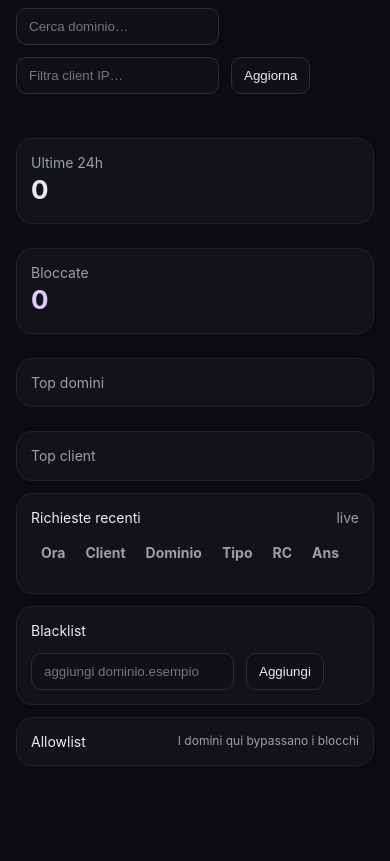
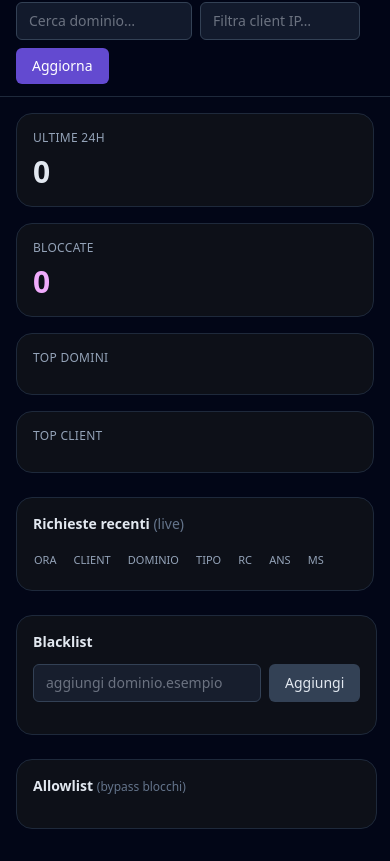
Before and after one commit to danilotallaric2/dnsserver, a website: page public/index.html in a window 390 px wide. Shown: the part 54-915 px from the top of the page. Before the commit the page ends 844 px from the top, so only its background shows below. Drawn offline with nearby package versions, Linux system fonts and the light colour scheme; no server answers.

Commit message:
Enhance UI design: update HTML structure and improve CSS styles for better layout and responsiveness

```diff
--- a/public/index.html
+++ b/public/index.html
@@ -1,65 +1,97 @@
 <!doctype html>
-<html lang="it">
+<html lang="it" class="h-full bg-slate-950">
 <head>
   <meta charset="utf-8" />
   <meta name="viewport" content="width=device-width, initial-scale=1" />
   <title>DNS Monitor & Filter</title>
+  <script src="https://cdn.tailwindcss.com?plugins=forms"></script>
   <link rel="stylesheet" href="style.css">
+  <script>
+    tailwind.config = {
+      theme: {
+        extend: {
+          colors: {
+            card: '#111318',
+            accent: '#7c5cff'
+          }
+        }
+      }
+    }
+  </script>
 </head>
-<body>
-  <header>
-    <div class="wrap row">
-      <div class="brand">🛡️ DNS Monitor & Filter</div>
-      <div class="pill" id="host"></div>
-      <div class="row toolbar">
-        <input id="search" placeholder="Cerca dominio…" />
-        <input id="client" placeholder="Filtra client IP…" />
-        <button id="reload">Aggiorna</button>
+<body class="h-full text-slate-200 font-sans">
+  <header class="sticky top-0 z-20 backdrop-blur bg-slate-950/85 border-b border-slate-800">
+    <div class="mx-auto max-w-7xl px-4 py-3 flex flex-wrap gap-4 items-center">
+      <div class="flex items-center gap-2 text-lg font-semibold tracking-wide"><span>🛡️</span><span>DNS Monitor & Filter</span></div>
+      <div id="host" class="px-3 py-1 rounded-full bg-slate-800 text-slate-400 text-xs font-mono"></div>
+      <div class="ml-auto flex flex-wrap gap-2 items-center">
+        <input id="search" class="w-44 md:w-56 bg-slate-800/60 border border-slate-700 rounded-md px-3 py-2 text-sm focus:outline-none focus:ring-2 focus:ring-accent" placeholder="Cerca dominio…" />
+        <input id="client" class="w-40 bg-slate-800/60 border border-slate-700 rounded-md px-3 py-2 text-sm focus:outline-none focus:ring-2 focus:ring-accent" placeholder="Filtra client IP…" />
+        <button id="reload" class="bg-accent/80 hover:bg-accent text-white text-sm font-medium px-4 py-2 rounded-md transition">Aggiorna</button>
       </div>
     </div>
   </header>
-  <main class="wrap">
-    <section class="grid">
-      <div class="card"><div class="muted">Ultime 24h</div><div id="total" class="big">0</div></div>
-      <div class="card"><div class="muted">Bloccate</div><div id="blocked" class="big violet">0</div></div>
-      <div class="card"><div class="muted">Top domini</div><div id="topDomains" class="list"></div></div>
-      <div class="card"><div class="muted">Top client</div><div id="topClients" class="list"></div></div>
+
+  <main class="mx-auto max-w-7xl px-4 pb-8 mt-4 space-y-6">
+    <section class="grid gap-4 sm:grid-cols-2 lg:grid-cols-4">
+      <div class="rounded-2xl bg-card/80 border border-slate-800 p-4 flex flex-col gap-2">
+        <div class="text-xs uppercase tracking-wide text-slate-400">Ultime 24h</div>
+        <div id="total" class="text-3xl font-bold">0</div>
+      </div>
+      <div class="rounded-2xl bg-card/80 border border-slate-800 p-4 flex flex-col gap-2">
+        <div class="text-xs uppercase tracking-wide text-slate-400">Bloccate</div>
+        <div id="blocked" class="text-3xl font-bold text-fuchsia-300">0</div>
+      </div>
+      <div class="rounded-2xl bg-card/80 border border-slate-800 p-4 flex flex-col gap-3">
+        <div class="text-xs uppercase tracking-wide text-slate-400">Top domini</div>
+        <div id="topDomains" class="text-xs space-y-1"></div>
+      </div>
+      <div class="rounded-2xl bg-card/80 border border-slate-800 p-4 flex flex-col gap-3">
+        <div class="text-xs uppercase tracking-wide text-slate-400">Top client</div>
+        <div id="topClients" class="text-xs space-y-1"></div>
+      </div>
     </section>
 
-    <section class="card">
-      <div class="row space">
-        <div class="title">Richieste recenti</div>
-        <div class="muted">live</div>
+    <section class="rounded-2xl bg-card/80 border border-slate-800 p-4">
+      <div class="flex flex-wrap items-center justify-between mb-3 gap-2">
+        <div class="text-sm font-semibold">Richieste recenti <span class="text-slate-500 font-normal">(live)</span></div>
       </div>
-      <div class="tablewrap">
-        <table>
-          <thead>
-            <tr class="muted">
-              <th>Ora</th><th>Client</th><th>Dominio</th><th>Tipo</th><th>RC</th><th>Ans</th><th>ms</th><th></th>
+      <div class="overflow-auto max-h-[520px] custom-scroll">
+        <table class="min-w-full text-sm">
+          <thead class="text-slate-400 text-[11px] uppercase">
+            <tr class="text-left">
+              <th class="py-1 pr-4 font-medium">Ora</th>
+              <th class="py-1 pr-4 font-medium">Client</th>
+              <th class="py-1 pr-4 font-medium">Dominio</th>
+              <th class="py-1 pr-4 font-medium">Tipo</th>
+              <th class="py-1 pr-4 font-medium">RC</th>
+              <th class="py-1 pr-4 font-medium">Ans</th>
+              <th class="py-1 pr-4 font-medium">ms</th>
+              <th class="py-1 pr-4 font-medium"></th>
             </tr>
           </thead>
-          <tbody id="tbody"></tbody>
+          <tbody id="tbody" class="align-top"></tbody>
         </table>
       </div>
     </section>
 
-    <section class="card">
-      <div class="row space">
-        <div class="title">Blacklist</div>
-        <div class="row">
-          <input id="blkInput" placeholder="aggiungi dominio.esempio" />
-          <button id="blkAdd">Aggiungi</button>
+    <section class="grid gap-6 lg:grid-cols-2">
+      <div class="rounded-2xl bg-card/80 border border-slate-800 p-4 flex flex-col gap-4">
+        <div class="flex items-center justify-between flex-wrap gap-3">
+          <div class="text-sm font-semibold">Blacklist</div>
+          <div class="flex gap-2 w-full sm:w-auto">
+            <input id="blkInput" class="flex-1 bg-slate-800/60 border border-slate-700 rounded-md px-3 py-2 text-sm focus:outline-none focus:ring-2 focus:ring-accent" placeholder="aggiungi dominio.esempio" />
+            <button id="blkAdd" class="bg-slate-700 hover:bg-slate-600 text-sm px-4 py-2 rounded-md">Aggiungi</button>
+          </div>
         </div>
+        <div id="blkList" class="flex flex-wrap gap-2 text-xs"></div>
       </div>
-      <div id="blkList" class="row"></div>
-    </section>
-
-    <section class="card">
-      <div class="row space">
-        <div class="title">Allowlist</div>
-        <div class="muted" style="font-size:12px">I domini qui bypassano i blocchi</div>
+      <div class="rounded-2xl bg-card/80 border border-slate-800 p-4 flex flex-col gap-4">
+        <div class="flex items-center justify-between flex-wrap gap-2">
+          <div class="text-sm font-semibold">Allowlist <span class="text-slate-500 text-xs font-normal">(bypass blocchi)</span></div>
+        </div>
+        <div id="allowList" class="flex flex-wrap gap-2 text-xs"></div>
       </div>
-      <div id="allowList" class="row"></div>
     </section>
   </main>
   <script src="app.js"></script>
--- a/public/style.css
+++ b/public/style.css
@@ -1,29 +1,22 @@
-:root { --bg:#0b0c10; --card:#111318; --muted:#9aa0a6; --fg:#e8eaed; --accent:#7c5cff; --ok:#1db954; --err:#ff5c5c; }
-*{box-sizing:border-box} body{margin:0;background:var(--bg);color:var(--fg);font:14px/1.4 Inter,system-ui,Segoe UI,Roboto,Arial}
-header{position:sticky;top:0;background:linear-gradient(180deg,#0b0c10,#0b0c10cc 70%,#0b0c1000);backdrop-filter:saturate(1.2) blur(6px);z-index:10}
-.wrap{max-width:1100px;margin:0 auto;padding:16px}
-.row{display:flex;gap:12px;flex-wrap:wrap;align-items:center}
-.space{justify-content:space-between;align-items:center}
-.brand{font-weight:700;font-size:18px;letter-spacing:.2px}
-.card{background:var(--card);border:1px solid #1f232b;border-radius:16px;padding:14px;margin-top:12px}
-.pill{padding:6px 10px;border-radius:999px;background:#1a1f2b;border:1px solid #272b35;color:var(--muted)}
-input,button{background:#0f1117;color:var(--fg);border:1px solid #2a2f3a;border-radius:10px;padding:10px 12px}
-button{cursor:pointer}
-.toolbar{margin-left:auto}
-.grid{display:grid;grid-template-columns:repeat(4,minmax(0,1fr));gap:12px}
-@media (max-width:900px){ .grid{grid-template-columns:repeat(2,minmax(0,1fr))} }
-@media (max-width:600px){ .grid{grid-template-columns:1fr} }
-.big{font-size:26px;font-weight:700}
-.violet{color:#e4c7ff}
-.tablewrap{overflow:auto}
-table{width:100%;border-collapse:separate;border-spacing:0 8px}
-th,td{text-align:left;padding:8px 10px}
-tbody tr{background:#0f1117;border:1px solid #1f232b}
-tbody tr td:first-child{border-radius:10px 0 0 10px}
-tbody tr td:last-child{border-radius:0 10px 10px 0}
-.mono{font-family:ui-monospace,SFMono-Regular,Menlo,Consolas,monospace;font-size:12px}
-.muted{color:var(--muted)}
-.badge{font-size:12px;padding:2px 8px;border-radius:999px}
-.ok{background:#16361f;border:1px solid #1f5c2d;color:#93d3a7}
-.err{background:#3b1b1b;border:1px solid #5e2727;color:#f0a8a8}
-.blocked{background:#36233f;border:1px solid #5f2a77;color:#e4c7ff}
+/* Custom complements to Tailwind */
+body { font-feature-settings: "cv02","cv03","cv04","cv11"; }
+
+/* Scrollbar styling */
+.custom-scroll::-webkit-scrollbar { width: 10px; }
+.custom-scroll::-webkit-scrollbar-track { background: #0f172a; }
+.custom-scroll::-webkit-scrollbar-thumb { background: #1e293b; border-radius: 8px; }
+.custom-scroll::-webkit-scrollbar-thumb:hover { background: #334155; }
+
+/* Badges reused by app.js */
+.badge { display:inline-flex;align-items:center;border-radius:999px;padding:2px 8px;font-size:11px;font-weight:500;letter-spacing:.3px;line-height:1; }
+.ok { background: #16361f; border:1px solid #1f5c2d; color:#93d3a7; }
+.err { background:#3b1b1b; border:1px solid #5e2727; color:#f0a8a8; }
+.blocked { background:#36233f; border:1px solid #5f2a77; color:#e4c7ff; }
+
+/* Pills for blacklist / allowlist */
+#blkList .pill, #allowList .pill { background:#1e293b; border:1px solid #334155; padding:4px 10px; border-radius:999px; }
+#allowList .pill { background:#1f3d29; border-color:#335a3d; }
+
+/* Table row styling (alternating subtle) */
+#tbody tr { border-bottom:1px solid #1e293b; }
+#tbody tr:hover { background: rgba(124,92,255,0.08); }
```
